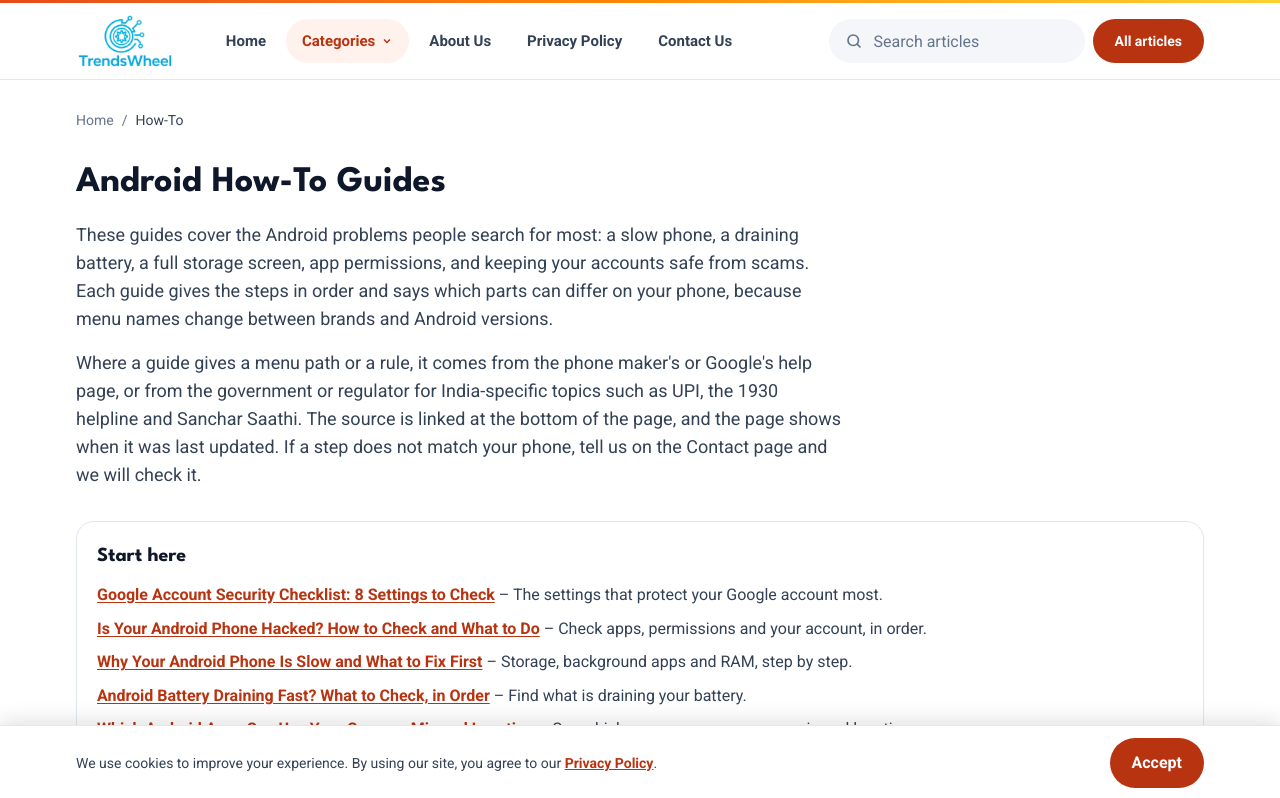
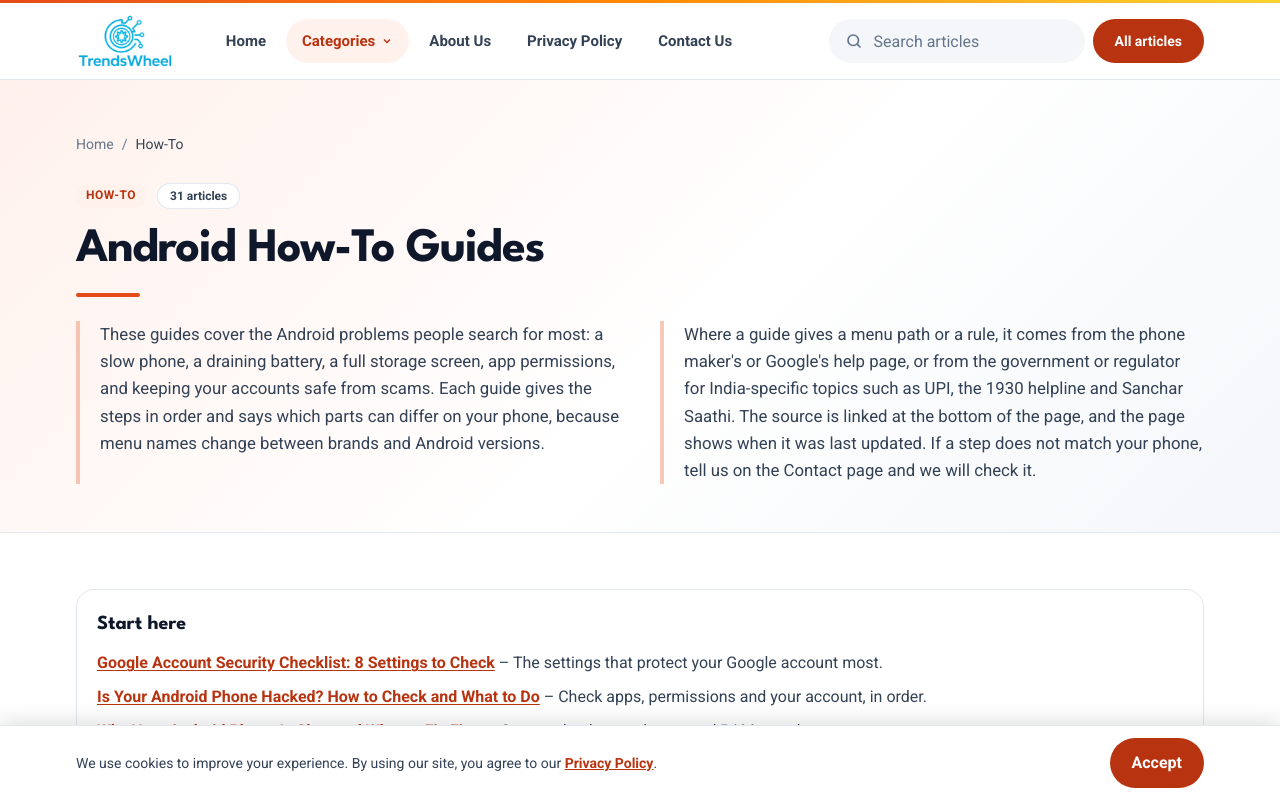
Before and after one commit to iamadityayogi07/trendswheel, a Next.js app: page /how-to in a window 1280 px wide. Shown: the top 798 px of the page. Built offline with nearby package versions, Linux system fonts and the light colour scheme.

Commit message:
Category page header redesign
Co-Authored-By: Claude Sonnet 5.5 <noreply@anthropic.com>

```diff
--- a/app/[category]/page.tsx
+++ b/app/[category]/page.tsx
@@ -38,21 +38,30 @@ export default async function CategoryPage({ params }: { params: Promise<Params>
   const popular = getPopularPosts(6, c.slug);
 
   return (
-    <div className="container-page py-6">
+    <>
       {categorySchemas(c, posts).map((s, i) => (
         <JsonLd key={i} data={s} />
       ))}
+      <div className="hero-band">
+        <header className="container-page py-8 sm:py-12">
           <Breadcrumbs items={[{ name: 'Home', href: '/' }, { name: c.name }]} />
-
-      <header className="mt-6 max-w-3xl">
-        <h1 className="font-display text-3xl font-bold leading-tight sm:text-4xl">{copy?.heading ?? c.name}</h1>
+          <div className="mt-6 flex flex-wrap items-center gap-3">
+            <span className="chip">{c.name}</span>
+            <span className="rounded-full bg-white px-3 py-1 text-xs font-bold text-ink-2 ring-1 ring-line">{posts.length} articles</span>
+          </div>
+          <h1 className="font-display mt-4 text-4xl font-bold leading-[1.1] tracking-tight sm:text-5xl">{copy?.heading ?? c.name}</h1>
+          <div className="mt-4 h-1 w-16 rounded-full bg-brand" aria-hidden="true" />
+          <div className="mt-6 grid gap-5 text-[1.05rem] leading-relaxed text-ink-2 lg:grid-cols-2 lg:gap-10">
             {copy?.intro.map((t) => (
-          <p key={t} className="mt-4 text-lg text-ink-2">
+              <p key={t} className="border-l-4 border-brand/30 pl-5">
                 {t}
               </p>
             ))}
+          </div>
         </header>
+      </div>
 
+      <div className="container-page py-6">
       {picks.length > 0 && (
         <section className="card mt-8 p-5" aria-labelledby="start-here">
           <h2 id="start-here" className="font-display text-xl font-bold">
@@ -139,5 +148,6 @@ export default async function CategoryPage({ params }: { params: Promise<Params>
           ))}
       </nav>
       </div>
+    </>
   );
 }
```
Lines whose indentation alone changed are shown as unchanged.
